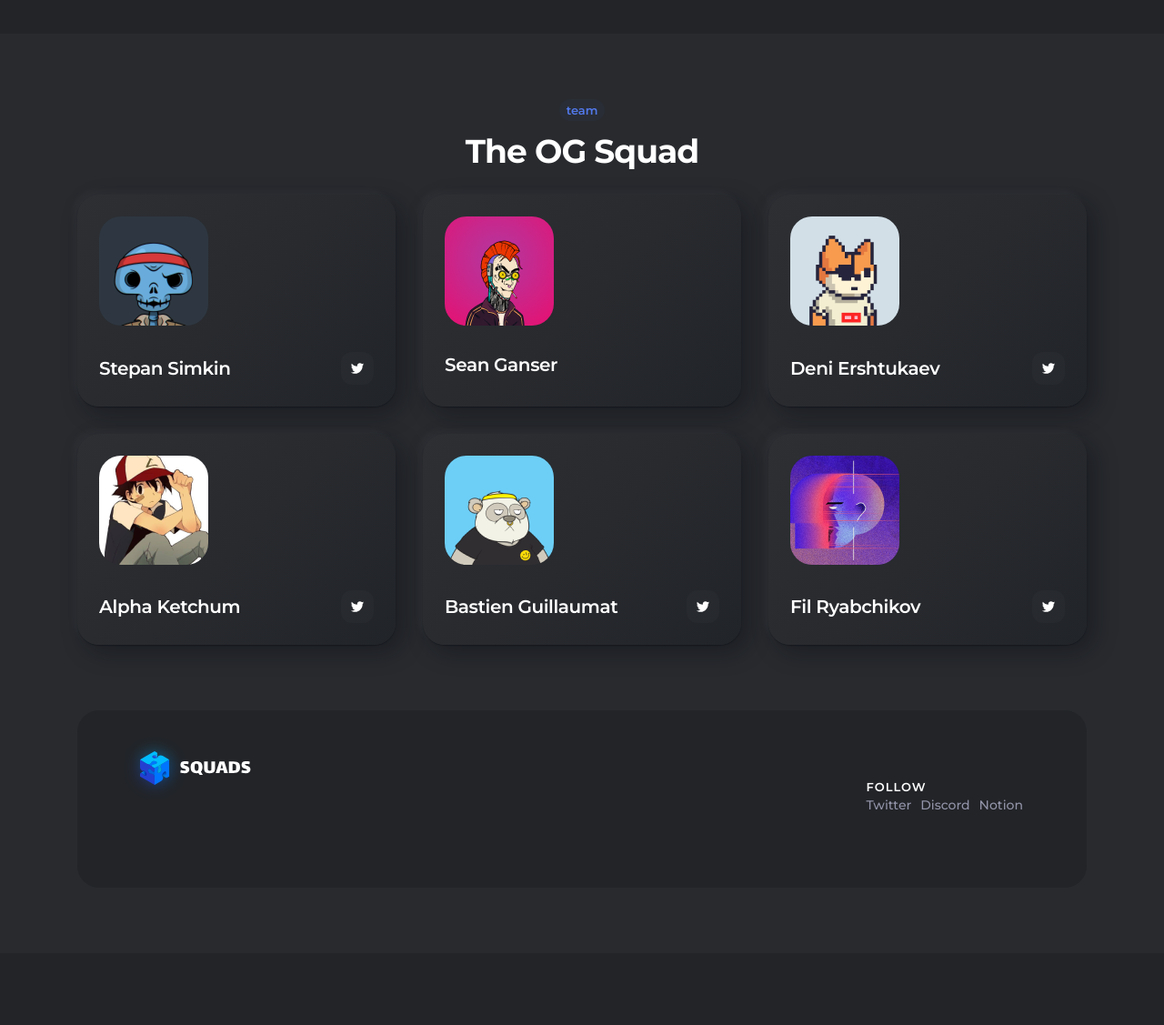
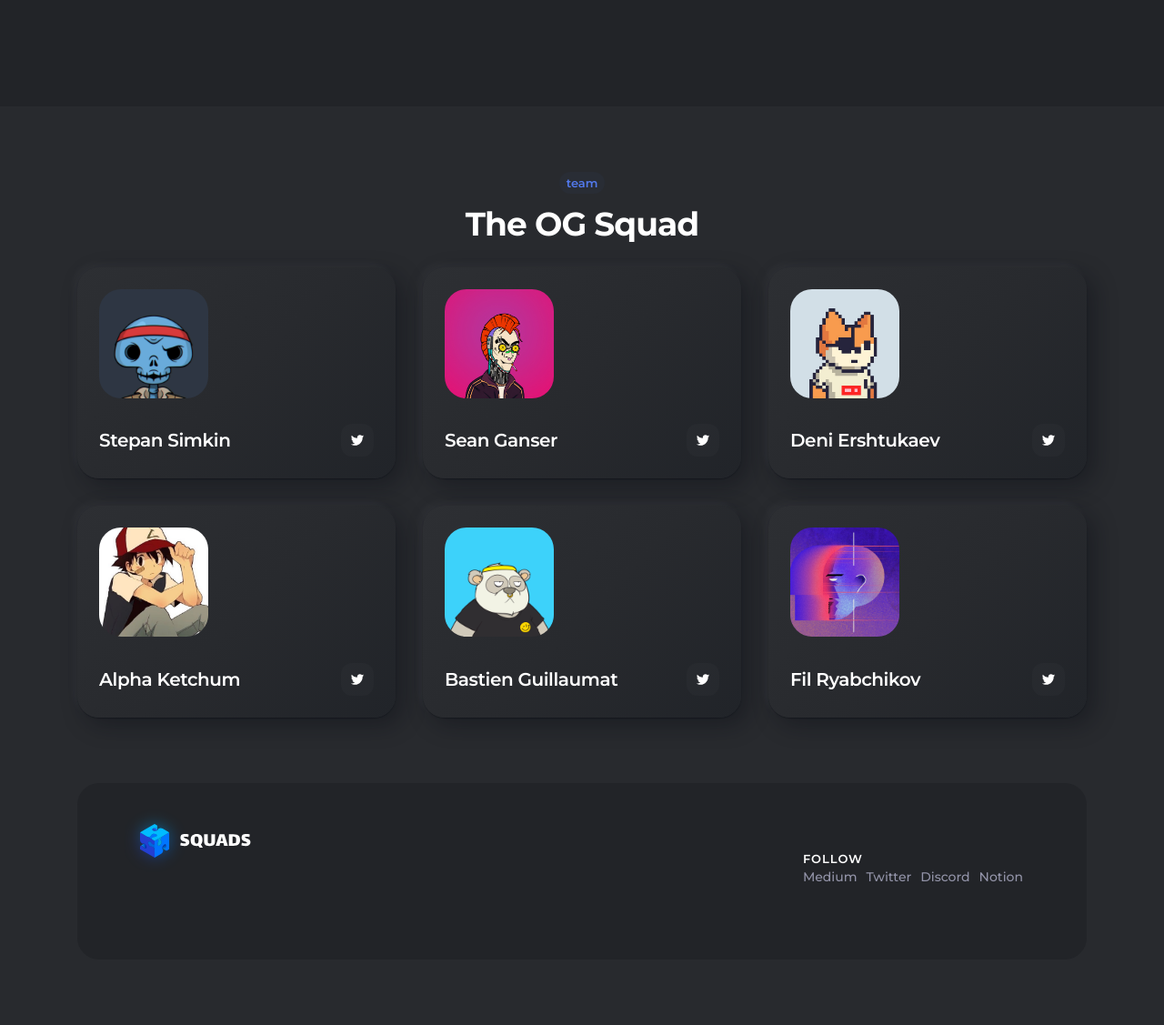
Before and after one commit to Squads-Protocol/squads-protocol.github.io, a PHP site: page / in a window 1280 px wide. Shown: the part 4400-5527 px from the top of the page at 91% size. Before the commit the page ends 5290 px from the top, so only its background shows below. Run offline with PHP 8.4, Linux system fonts and the light colour scheme.

Commit message:
clean layout

```diff
--- a/css/scss/media.scss
+++ b/css/scss/media.scss
@@ -3,7 +3,7 @@
 @media (max-width: 1000px) {
   header {
     .content {
-      padding: 18px 0;
+      padding: 0;
 
       nav {
         li {
@@ -128,17 +128,18 @@
   footer {
     padding-bottom: 0;
 
+    .content {
+      flex-direction: column;
+    }
+
     .lr-container {
       padding: 0;
 
       .content {
+        align-items: flex-start;
         border-radius: 0;
         padding: 30px;
         grid-gap: 24px;
-
-        .col:first-child {
-          margin-bottom: 24px;
-        }
 
         .head {
           padding-top: 0;
@@ -154,8 +155,7 @@
         }
 
         .accordion {
-          //display: none;
-          margin-bottom: 24px;
+          display: grid;
         }
       }
     }
--- a/css/scss/style.scss
+++ b/css/scss/style.scss
@@ -228,6 +228,20 @@ header {
 
   .content {
     padding: 6px 0;
+
+    .logo {
+      position: relative;
+      margin-left: -9px;
+
+      &:after {
+        content: '';
+        position: absolute;
+        top: 0;
+        left: 0;
+        width: 100%;
+        height: 100%;
+      }
+    }
 
     nav {
       li {
@@ -530,6 +544,12 @@ header {
         line-height: 28px;
         letter-spacing: -0.4px;
         color: #FFFFFF;
+
+        &:visited {
+          color: #5279EC;
+          border-bottom: 1px solid red;
+        }
+
       }
 
       .desc {
@@ -539,7 +559,7 @@ header {
         color: rgba(224, 224, 255, 0.6);
       }
 
-      a {
+      .twitter-icon {
         display: flex;
         align-items: center;
         justify-content: center;
@@ -565,6 +585,7 @@ footer {
 
   .content {
     display: flex;
+    justify-content: space-between;
     align-items: center;
     //display: grid;
     //grid-gap: 30px;
@@ -581,6 +602,7 @@ footer {
 
       .logo {
         margin-right: 30px;
+        margin-left: -16px;
       }
 
       .head {
--- a/index.html
+++ b/index.html
@@ -45,8 +45,10 @@
     <div class="content flex-vb">
 
         <!-- Лого -->
-        <a id="logo_a" href="/">
-            <embed class="animate__animated animate__fadeIn" src="/img/logo.svg">
+        <a class="logo" href="#anchor_header">
+            <div>
+                <embed class="animate__animated animate__fadeIn" src="/img/logo.svg">
+            </div>
         </a>
 
         <!-- Навигация -->
@@ -55,9 +57,10 @@
                 <li><a href="#anchor_squads">Squads</a></li>
                 <li><a href="#anchor_roadmap">Roadmap</a></li>
                 <li><a href="#anchor_team">Team</a></li>
+                <li><a target="_blank" href="https://squads.medium.com/">Medium</a></li>
                 <li><a target="_blank" href="https://twitter.com/squads_dapp?s=21">Twitter</a></li>
                 <li><a target="_blank" href="https://discord.gg/97AXgecF">Discord</a></li>
-                <li><a target="_blank" href="https://www.notion.so/Squads-566742499a10435cbc9ea0313df539fe">Notion</a></li>
+                <li><a target="_blank" href="https://squads.notion.site/Squads-566742499a10435cbc9ea0313df539fe">Notion</a></li>
             </ul>
         </nav>
 
@@ -71,7 +74,7 @@
 
 
 <!-- первый блок -->
-<section>
+<section id="anchor_header">
     <div class="index-block">
         <div class="powered-by animate__animated animate__fadeInUp">
             <p>Powered by<i class="icon logo-solano"></i>Solana</p>
@@ -198,45 +201,46 @@
 
         <div class="grid-teams">
             <div class="item wow animate__animated animate__fadeIn">
-                <img src="/img/team-1.png" alt="img">
-                <div class="flex-vb">
-                    <p class="name">Stepan Simkin</p>
-                    <a href="https://twitter.com/simkinstepan?s=21" target="_blank"><i class="icon twitter"></i></a>
-                </div>
+                <img src="/img/team-1.jpg" alt="img">
+                <a href="https://twitter.com/simkinstepan?s=21" target="_blank" class="flex-vb name">
+                    Stepan Simkin
+                    <div class="twitter-icon"><i class="icon twitter"></i></div>
+                </a>
             </div>
             <div class="item wow animate__animated animate__fadeIn">
-                <img src="/img/team-2.png" alt="img">
-                <div class="flex-vb">
-                    <p class="name">Sean Ganser</p>
-                </div>
+                <img src="/img/team-2.jpeg" alt="img">
+                <a class="flex-vb name">
+                    Sean Ganser
+                    <div class="twitter-icon"><i class="icon twitter"></i></div>
+                </a>
             </div>
             <div class="item wow animate__animated animate__fadeIn">
-                <img src="/img/team-3.png" alt="img">
-                <div class="flex-vb">
-                    <p class="name">Deni Ershtukaev</p>
-                    <a href="https://twitter.com/deni_ersht" target="_blank"><i class="icon twitter"></i></a>
-                </div>
+                <img src="/img/team-3.jpg" alt="img">
+                <a href="https://twitter.com/deni_ersht" target="_blank" class="flex-vb name">
+                    Deni Ershtukaev
+                    <div class="twitter-icon"><i class="icon twitter"></i></div>
+                </a>
             </div>
             <div class="item wow animate__animated animate__fadeIn">
-                <img src="/img/team-4.png" alt="img">
-                <div class="flex-vb">
-                    <p class="name">Alpha Ketchum</p>
-                    <a href="https://twitter.com/alphaketchum" target="_blank"><i class="icon twitter"></i></a>
-                </div>
+                <img src="/img/team-4.jpg" alt="img">
+                <a href="https://twitter.com/alphaketchum" target="_blank" class="flex-vb name">
+                    Alpha Ketchum
+                    <div class="twitter-icon"><i class="icon twitter"></i></div>
+                </a>
             </div>
             <div class="item wow animate__animated animate__fadeIn">
-                <img src="/img/team-5.png" alt="img">
-                <div class="flex-vb">
-                    <p class="name">Bastien Guillaumat</p>
-                    <a href="https://twitter.com/bguillaumat" target="_blank"><i class="icon twitter"></i></a>
-                </div>
+                <img src="/img/team-5.jpg" alt="img">
+                <a href="https://twitter.com/bguillaumat_?s=21" target="_blank" class="flex-vb name">
+                    Bastien Guillaumat
+                    <div class="twitter-icon"><i class="icon twitter"></i></div>
+                </a>
             </div>
             <div class="item wow animate__animated animate__fadeIn">
-                <img src="/img/team-6.png" alt="img">
-                <div class="flex-vb">
-                    <p class="name">Fil Ryabchikov</p>
-                    <a href="https://twitter.com/iamfilian?s=21" target="_blank"><i class="icon twitter"></i></a>
-                </div>
+                <img src="/img/team-6.jpg" alt="img">
+                <a href="https://twitter.com/iamfilian?s=21" target="_blank" class="flex-vb name">
+                    Fil Ryabchikov
+                    <div class="twitter-icon"><i class="icon twitter"></i></div>
+                </a>
             </div>
         </div>
 
@@ -279,6 +283,7 @@
             <div class="col toggle_menu">
                 <p class="head">FOLLOW</p>
                 <div class="accordion">
+                    <a class="title" target="_blank" href="https://squads.medium.com/">Medium</a>
                     <a class="title" target="_blank" href="https://twitter.com/squads_dapp?s=21">Twitter</a>
                     <a class="title" target="_blank" href="https://discord.gg/97AXgecF">Discord</a>
                     <a class="title" target="_blank" href="https://www.notion.so/Squads-566742499a10435cbc9ea0313df539fe">Notion</a>
```
Also changed, not shown: css/media.css (+1 -1 lines), css/style.css, img/team-1.jpg (added), img/team-1.png (deleted), img/team-2.jpeg (added), img/team-2.png (deleted), img/team-3.jpg (added), img/team-3.png (deleted), img/team-4.jpg (added), img/team-4.png (deleted), img/team-5.jpg (added), img/team-5.png (deleted), img/team-6.jpg (added), img/team-6.png (deleted).
